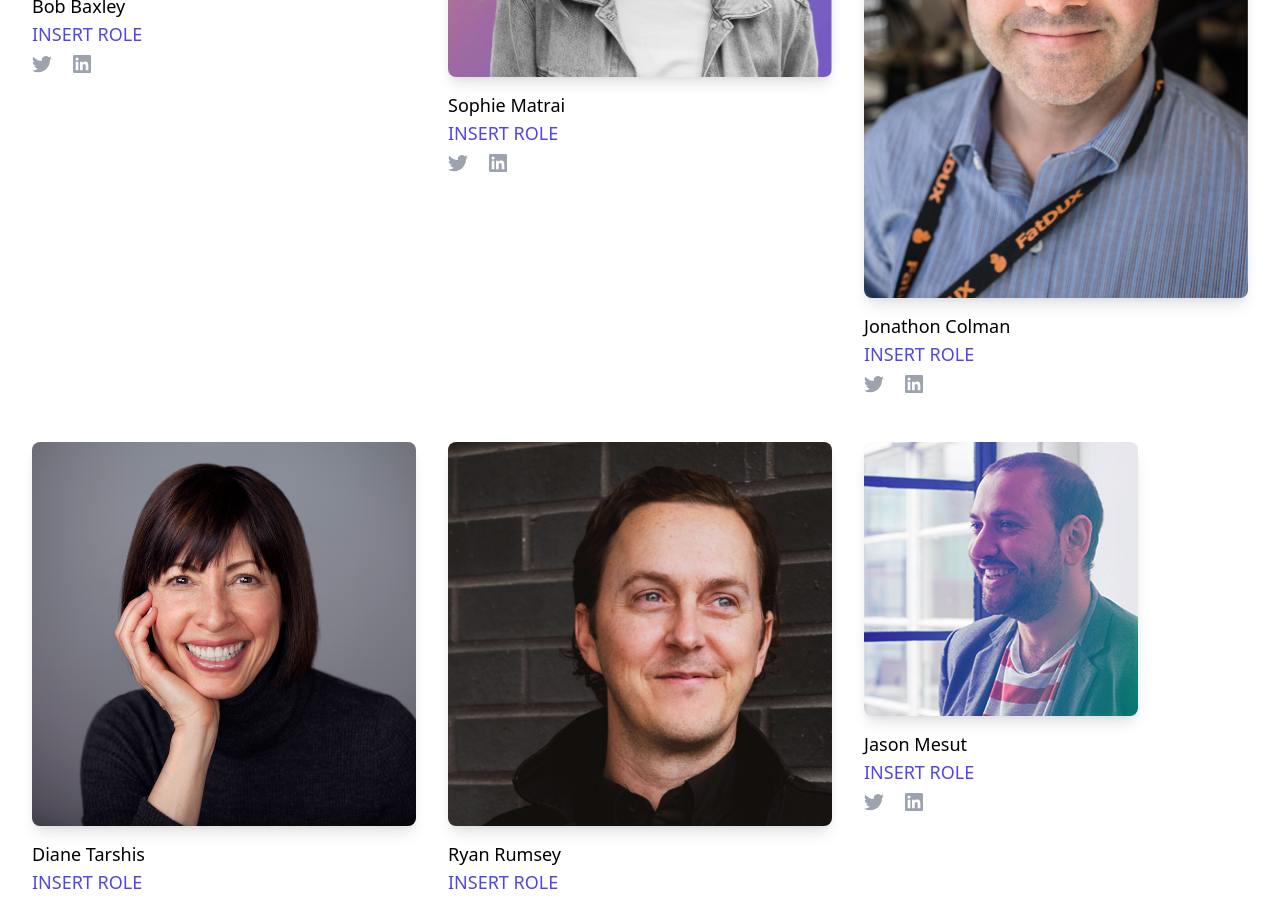
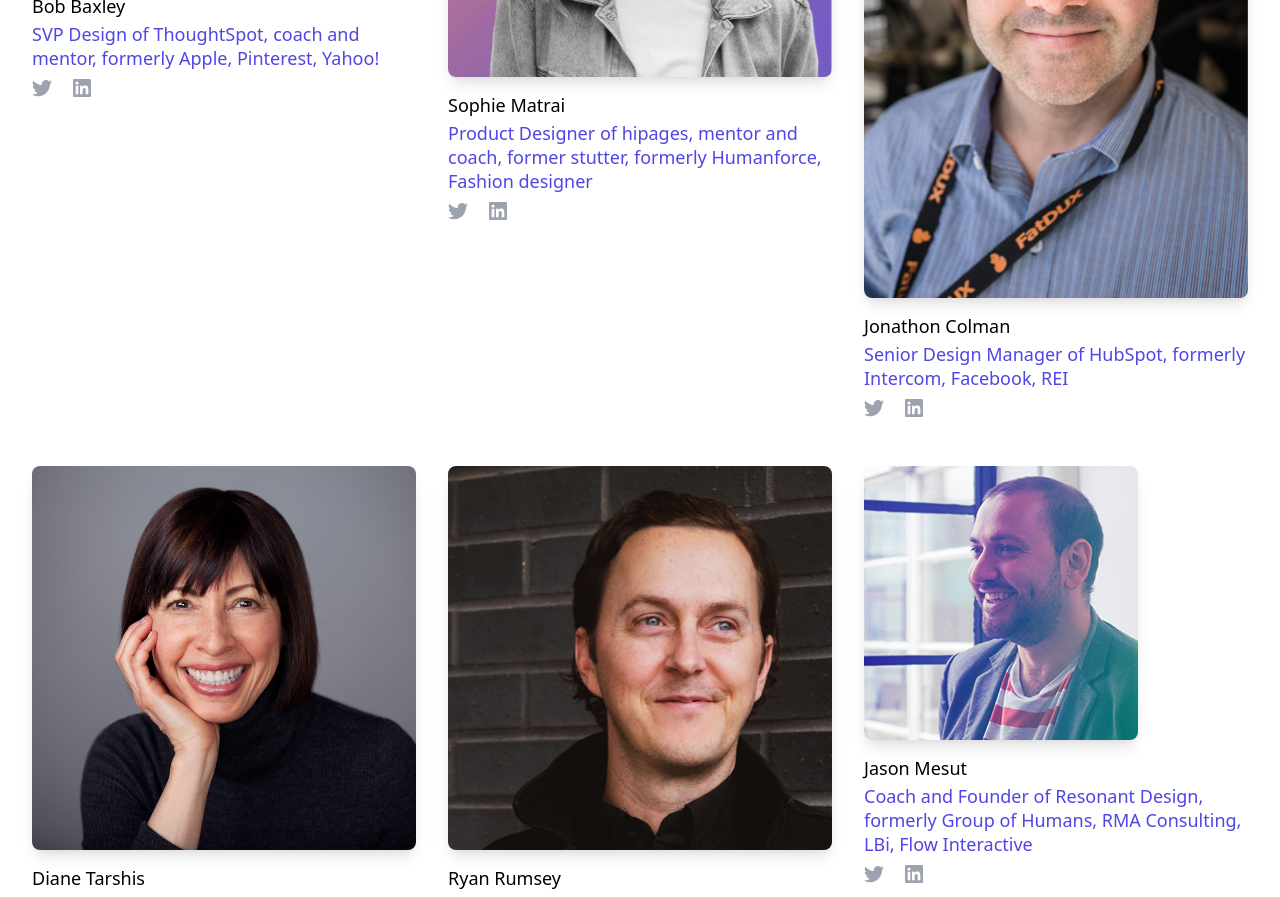
Before and after one commit to timyeothequietachievr/website, a Next.js app: page / in a window 1280 px wide. Shown: the part 6120-7017 px from the top of the page. Built offline with nearby package versions, Linux system fonts and the light colour scheme.

Commit message:
guest bios

```diff
--- a/components/MonthlyGuestSpeakers.jsx
+++ b/components/MonthlyGuestSpeakers.jsx
@@ -17,7 +17,7 @@
 const people = [
     {
         name: 'Bob Baxley',
-        role: 'INSERT ROLE',
+        role: 'SVP Design of ThoughtSpot, coach and mentor, formerly Apple, Pinterest, Yahoo!',
         imageUrl:
           'src/guest-bobbaxley2.jpg?ixlib=rb-1.2.1&ixid=eyJhcHBfaWQiOjEyMDd9&auto=format&fit=facearea&facepad=8&w=1024&h=1024&q=80',
         twitterUrl: '#',
@@ -25,7 +25,7 @@ const people = [
       },
       {
         name: 'Sophie Matrai',
-        role: 'INSERT ROLE',
+        role: 'Product Designer of hipages, mentor and coach, former stutter, formerly Humanforce, Fashion designer',
         imageUrl:
           'src/profile-sophiematrai.jpg?ixlib=rb-1.2.1&ixid=eyJhcHBfaWQiOjEyMDd9&auto=format&fit=facearea&facepad=8&w=1024&h=1024&q=80',
         twitterUrl: '#',
@@ -33,7 +33,7 @@ const people = [
       },
       {
         name: 'Jonathon Colman',
-        role: 'INSERT ROLE',
+        role: 'Senior Design Manager of HubSpot, formerly Intercom, Facebook, REI',
         imageUrl:
           'src/guest-jonathoncolman.jpg?ixlib=rb-1.2.1&ixid=eyJhcHBfaWQiOjEyMDd9&auto=format&fit=facearea&facepad=8&w=1024&h=1024&q=80',
         twitterUrl: '#',
@@ -41,7 +41,7 @@ const people = [
       },
       {
         name: 'Diane Tarshis',
-        role: 'INSERT ROLE',
+        role: 'Founder of Startup Distillery',
         imageUrl:
           'src/guest-dianetarshis.png?ixlib=rb-1.2.1&ixid=eyJhcHBfaWQiOjEyMDd9&auto=format&fit=facearea&facepad=8&w=1024&h=1024&q=80',
         twitterUrl: '#',
@@ -49,7 +49,7 @@ const people = [
       },
       {
         name: 'Ryan Rumsey',
-        role: 'INSERT ROLE',
+        role: 'Author of Business Thinking for Designers, CEO of Second Wave Dive, formerly Apple, Electronic Arts, USAA, Nestlé, Comcast',
         imageUrl:
           'src/guest-ryanrumsey.jpg?ixlib=rb-1.2.1&ixid=eyJhcHBfaWQiOjEyMDd9&auto=format&fit=facearea&facepad=8&w=1024&h=1024&q=80',
         twitterUrl: '#',
@@ -57,7 +57,7 @@ const people = [
       },
       {
         name: 'Jason Mesut',
-        role: 'INSERT ROLE',
+        role: 'Coach and Founder of Resonant Design, formerly Group of Humans, RMA Consulting, LBi, Flow Interactive',
         imageUrl:
           'src/guest-jasonmesut.png?ixlib=rb-1.2.1&ixid=eyJhcHBfaWQiOjEyMDd9&auto=format&fit=facearea&facepad=8&w=1024&h=1024&q=80',
         twitterUrl: '#',
@@ -65,7 +65,7 @@ const people = [
       },
       {
         name: 'Larry Cornett',
-        role: 'INSERT ROLE',
+        role: 'Leadership Coach of Brillant Forge, formerly Yahoo!, Apple, eBay, GigaOM',
         imageUrl:
           'src/guest-larrycornett.jpg?ixlib=rb-1.2.1&ixid=eyJhcHBfaWQiOjEyMDd9&auto=format&fit=facearea&facepad=8&w=1024&h=1024&q=80',
         twitterUrl: '#',
@@ -73,7 +73,7 @@ const people = [
       },
       {
         name: 'Mags Hanley',
-        role: 'INSERT ROLE',
+        role: 'Author of Career Architecture, Coach, Mentor, formerly DiUS, PwC Australia, BBC, Telstra',
         imageUrl:
           'src/guest-magshanley.png?ixlib=rb-1.2.1&ixid=eyJhcHBfaWQiOjEyMDd9&auto=format&fit=facearea&facepad=8&w=1024&h=1024&q=80',
         twitterUrl: '#',
```
